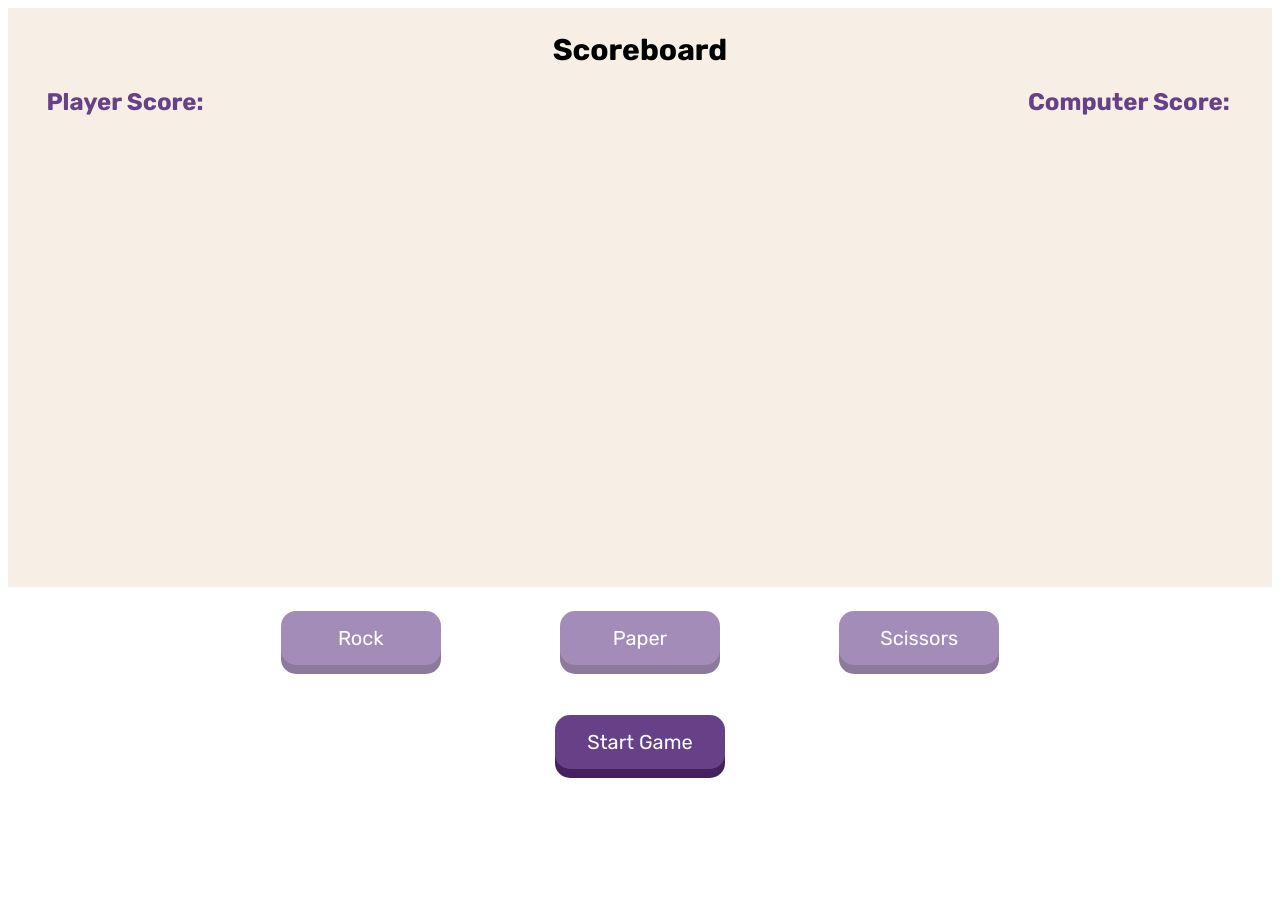
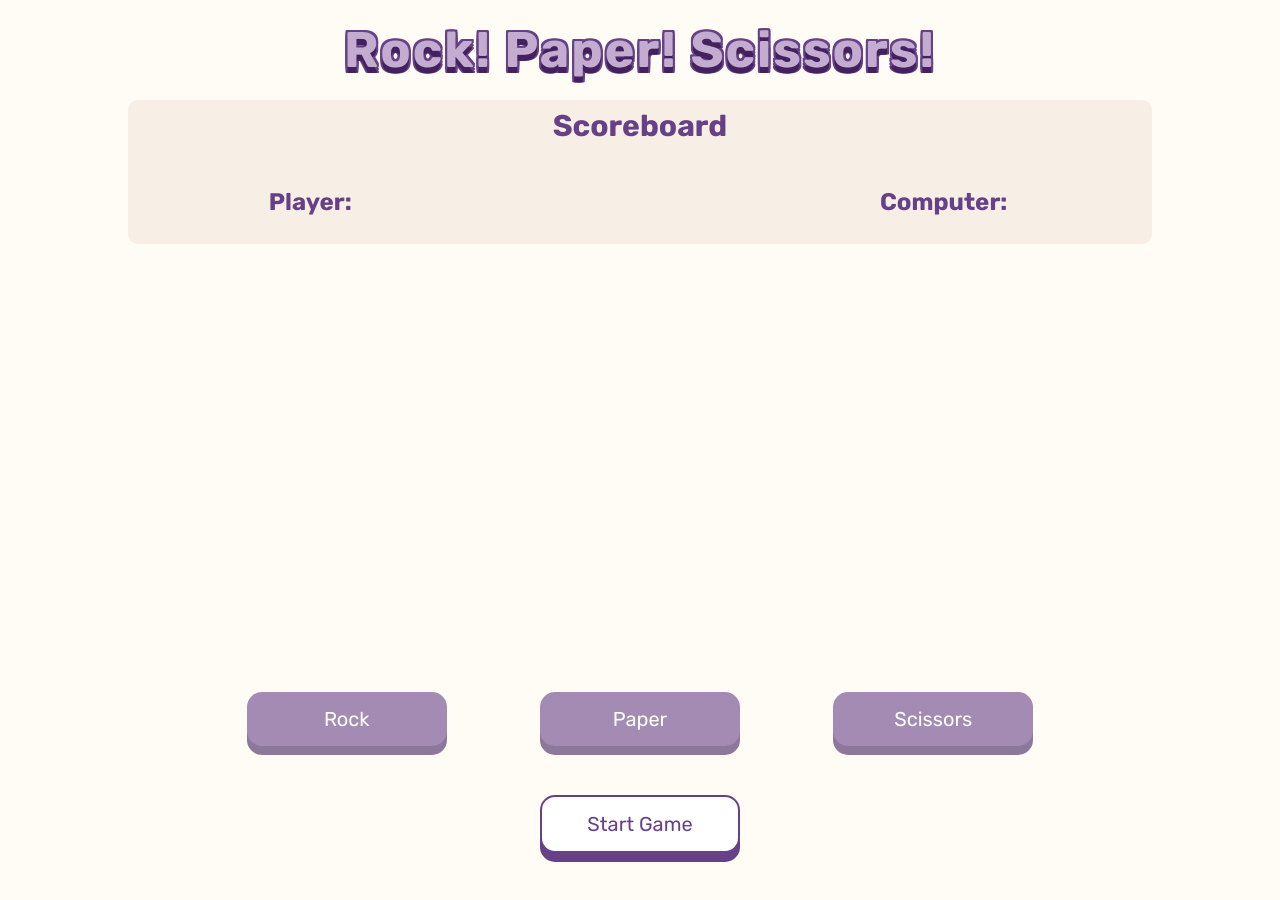
Before and after one commit to kennalewi/RockPaperScissorsGame, a plain HTML site: page index.html in a window 1280 px wide. Before the commit the page ends 818 px from the top, so only its background shows below. Drawn offline with Linux system fonts and the light colour scheme.

Commit message:
updated css styling

```diff
--- a/index.html
+++ b/index.html
@@ -9,18 +9,21 @@
     <title>Rock Paper Scissors</title>
 </head>
 <body>
-    <div class="stage">
-        <h1 class="titles">Scoreboard</h1>
-        <div class="stageChild">
+    <h1 class="title">Rock! Paper! Scissors!</h1>
+    <div class="scoreboard">
+        <h1 class="scoreboardTitle">Scoreboard</h1>
+        <div class="scoreboardChild">
             <div class="scoreParent">
-                <h2 class="scoreChild">Player Score: </h2>
+                <h2 class="scoreChild">Player: </h2>
                 <h2 class="scoreCount" id="playerScore"></h2>
             </div>
             <div class="scoreParent">
-                <h2 class="scoreChild">Computer Score:</h2>
+                <h2 class="scoreChild">Computer:</h2>
                 <h2 class="scoreCount" id="computerScore"></h2>
             </div>
         </div>
+    </div>
+    <div class="stage">
         <div class="stageChild">
             <h2 class="result" id="resultText"></h2>
             <div class="box">
@@ -37,7 +40,7 @@
         <button class="choiceBtn" id="choiceBtn">Scissors</button>
     </div>
     <div class="buttonsContainer">
-        <button class="choiceBtn" id="restartBtn">Start Game</button>
+        <button class="resetBtn" id="restartBtn">Start Game</button>
     </div>
 </body>
 </html>
--- a/style.css
+++ b/style.css
@@ -5,17 +5,64 @@
     font-family: 'Rubik', Arial, sans-serif;
 }
 
+body {
+    background-color: #FFFBF5;
+    margin: 0px;
+}
+
+.scoreboard {
+    background-color: #F7EFE5;
+    width: 60vw;
+    margin: auto;
+    padding: 1vh 10vw;
+    border-radius: 10px;
+}
+
+.scoreboardChild {
+    position: relative;
+    display: flex;
+    justify-content: space-between;
+    margin: 0vh 1vw;
+}
+.scoreParent{
+    padding: 0vh;
+    text-align: center;
+}
+.scoreChild {
+    display: inline-block;
+    vertical-align: middle;
+    font-family: 'Rubik', Arial, sans-serif;
+    color: #674188;
+}
+
+.scoreboardTitle {
+    background: none;
+    text-align: center;
+    color: #674188;
+    font-size: 30px;
+    margin: 0px 0px 3vh 0px;
+}
+
+.scoreCount {
+    display: inline-block;
+    vertical-align: middle;
+    color: #674188;
+}
+
 .stage {
-    background-color: #F7EFE5;
+    margin: 3vh 1vw 0vh 1vw;
 }
 
 .stageChild {
     position: relative;
     display: flex;
     justify-content: space-between;
-    background-color: #F7EFE5;
-    margin: 0vh 1vw;
-    padding: 0vw 2vw 2vw 2vw;
+}
+
+.box {
+    height: 50vh;
+    width: 50vh;
+    text-align: center;
 }
 
 .result {
@@ -35,51 +82,12 @@
     padding: 0vw 2vw 2vw 2vw;
 }
 
-.scoreParent{
-    padding: 0vh;
-    text-align: center;
-}
-.scoreChild {
-    display: inline-block;
-    vertical-align: middle;
-    font-family: 'Rubik', Arial, sans-serif;
-    color: #674188;
-}
-
-.scoreBoard {
-    margin: 1vw;
-    padding: 2vw 2vw;
-    text-align: center;
-}
-
-.scoreCount {
-    display: inline-block;
-    vertical-align: middle;
-    font-family: 'Rubik', Arial, sans-serif;
-    color: #674188;
-}
-
-.box {
-    height: 50vh;
-    width: 50vh;
-    text-align: center;
-}
-
-.titles {
-    background: none;
-    text-align: center;
-    font-size: 30px;
-    padding-top: 3vh;
-    margin: 0;
-
-}
-
 .choiceBtn {
     border: none;
     border-radius: 15px;
     background-color: #674188;
     padding: 15px 32px;
-    min-width: 160px;
+    width: 200px;
     text-align: center;
     font-size: 20px;
     color: white;
@@ -101,3 +109,56 @@
     opacity: 0.6;
     cursor: not-allowed;
 }
+
+.resetBtn {
+    border: 2px solid ;
+    border-radius: 15px;
+    background-color: white;
+    padding: 15px 32px;
+    width: 200px;
+    text-align: center;
+    font-size: 20px;
+    color: #674188;
+    cursor: pointer;
+    box-shadow: 0 9px #674188;
+}
+
+.resetBtn:hover {
+    background-color: #f7f7f7;
+    }
+
+.resetBtn:active {
+background-color: #f7f7f7;
+box-shadow: 0 5px #674188;
+transform: translateY(4px);
+}
+
+.resetBtn:disabled {
+opacity: 0.6;
+cursor: not-allowed;
+}
+
+:root {
+    --strokeWidth: 2px;
+    --offsetWidth: 6px;
+    --strokeColor: #674188;
+}
+
+.title {
+    text-align: center;
+    padding: 20px 0px;
+    margin: 0px;
+    font-size: 50px;
+    letter-spacing: 2px;
+    color: #C3ACD0;
+    text-shadow: 0 var(--offsetWidth) 0 #42215e, /* middle bottom shadow */
+    calc(-1 * var(--strokeWidth))  calc(-1 * var(--strokeWidth)) 0 var(--strokeColor), /* left top shadow */
+                0px  calc(-1 * var(--strokeWidth)) 0 var(--strokeColor), /* middle top shadow */
+                var(--strokeWidth)  calc(-1 * var(--strokeWidth)) 0 var(--strokeColor), /* right top shadow */
+                calc(-1 * var(--strokeWidth)) 0px 0 var(--strokeColor), /* left middle shadow */
+                var(--strokeWidth) 0px 0 var(--strokeColor), /* right middle shadow */
+                calc(-1 * var(--strokeWidth)) calc(var(--offsetWidth) - (var(--offsetWidth)/2)) 0 var(--strokeColor), /* left bottom shadow buffer 1*/
+                var(--strokeWidth) calc(var(--offsetWidth) - (var(--offsetWidth)/2)) 0 var(--strokeColor), /* right bottom shadow buffer 1*/
+                calc(-1 * var(--strokeWidth)) var(--offsetWidth) 0 var(--strokeColor), /* left bottom shadow */
+                var(--strokeWidth) var(--offsetWidth) 0 var(--strokeColor); /* right bottom shadow */
+}
```
Also changed, not shown: anim.js (added).
